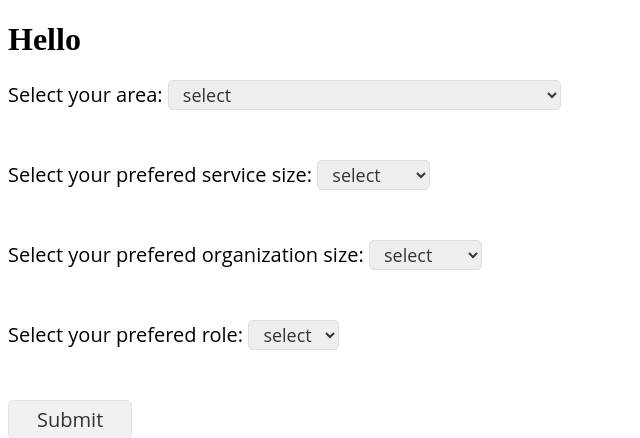
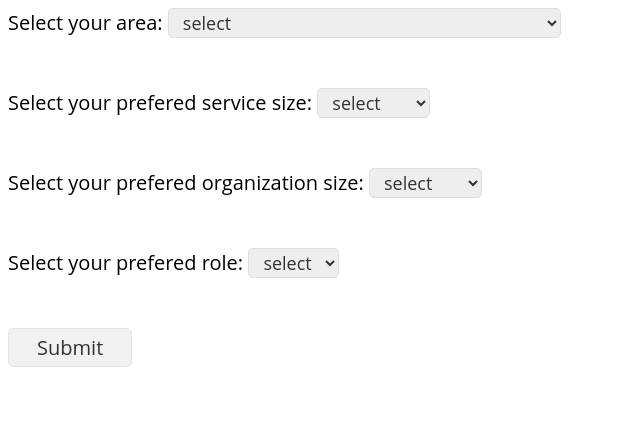
Before and after one commit to duncan-wang/placedumarche_recengine, a Flask app: page / in a window 1280 px wide. Shown: the top 438 px of the page, without its empty margins (0-640 px from the left). Run offline with Flask 2, Linux system fonts and the light colour scheme.

Commit message:
Update index.html

```diff
--- a/templates/index.html
+++ b/templates/index.html
@@ -8,9 +8,7 @@
 
 <body style="background: #ffffff;">
  <div class="login">
-     <h1>
-         Hello
-     </h1>
+
      <!-- Main Input For Receiving Query to our ML -->
     <form action="{{ url_for('predict')}}"method="post">
               <div class="form-row">
```
